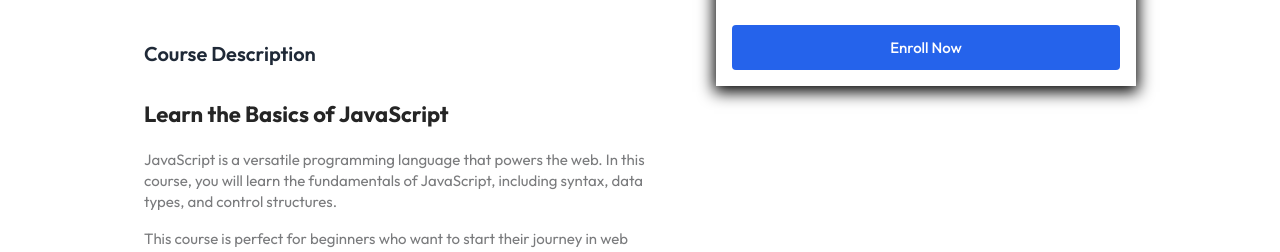
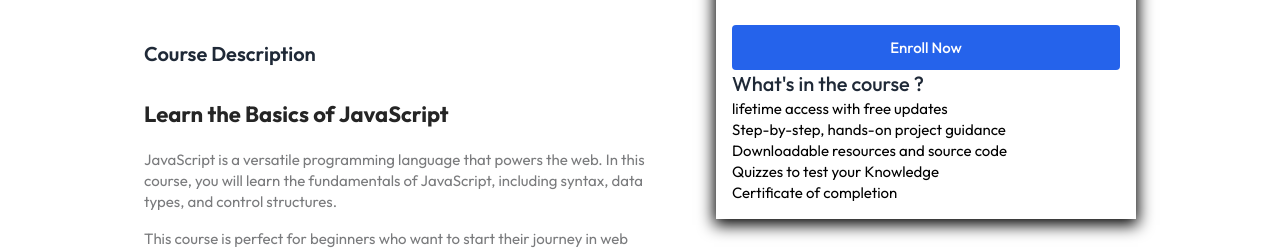
Before and after one commit to AdityaVerma810/Learning-Management-System, a React (Vite) app in the folder client/: page /course/605c72efb3f1c2b1f8e4e1a1 in a window 1280 px wide. Shown: the part 614-866 px from the top of the page. Built offline with nearby package versions, Linux system fonts and the light colour scheme; no server answers; a web font is replaced by a local one.

Commit message:
adding footer and modifing Coursedetail page

```diff
--- a/client/src/pages/student/CourseDetails.jsx
+++ b/client/src/pages/student/CourseDetails.jsx
@@ -4,6 +4,7 @@ import { AppContext } from '../../context/AppContext';
 import { assets } from '../../assets/assets';
 import Loading from '../../components/students/Loading';
 import humanizeDuration from 'humanize-duration';
+import Footer from '../../components/students/Footer';
 
 const CourseDetails = () => {
   const { id } = useParams();
@@ -56,6 +57,7 @@ const CourseDetails = () => {
   ).toFixed(2);
 
   return (
+    <>
     <div className='flex md:flex-row flex-col-reverse gap-10 relative items-start justify-between md:px-36 px-8 md:pt-30 pt-20 text-left'>
       <div className='absolute top-0 left-0 w-full h-section-height -z-1 bg-gradient-to-b from-cyan-100/70'></div>
 
@@ -220,9 +222,23 @@ const CourseDetails = () => {
             </div>
           </div>
         <button className='md:mt-6 mt-4 w-full py-3 rounded bg-blue-600 text-white font-medium' >{isAlreadyEnrolled ?'Already Enrolled' : 'Enroll Now'}</button>
+        <div>
+          <p className='md: text-xl text-lg font-medium text-gray-800'>What's in the course ?</p>
+          <ul>
+            <li>lifetime access with free updates</li>
+            <li>Step-by-step, hands-on project guidance</li>
+            <li>Downloadable resources and source code</li>
+            <li>Quizzes to test your Knowledge</li>
+            <li>Certificate of completion</li>
+          </ul>
         </div>
+        </div>
+
       </div>
+
     </div>
+    <Footer/>
+    </>
   );
 };
 
```
